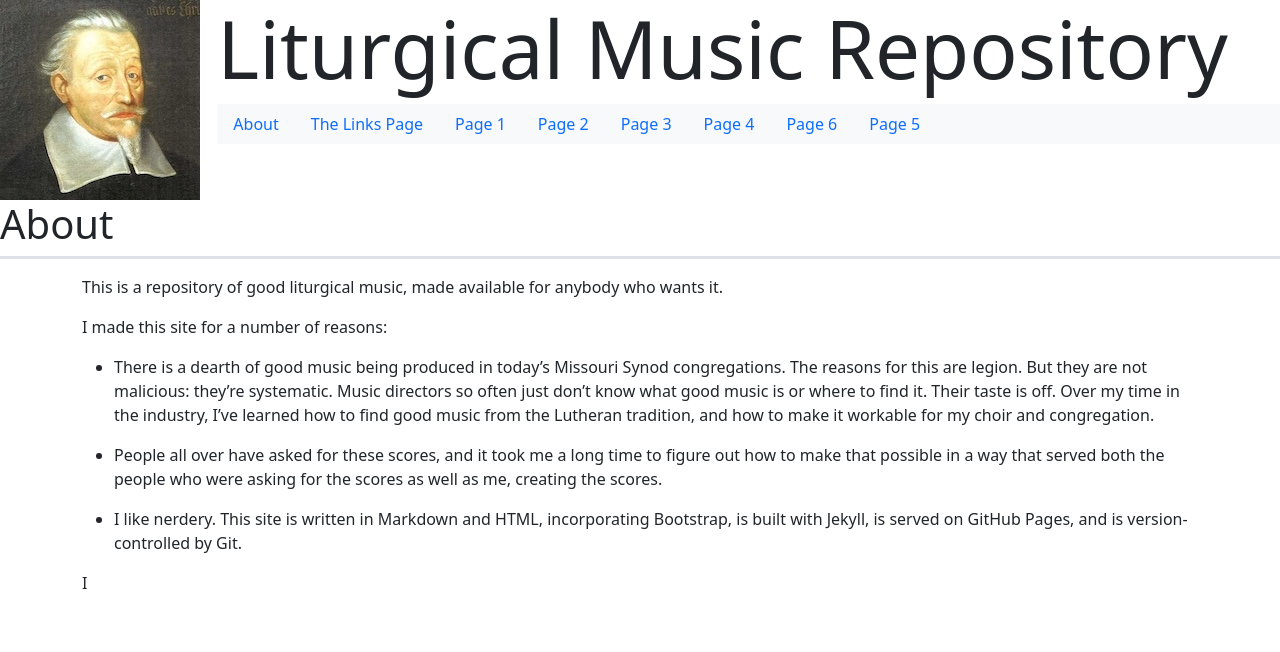
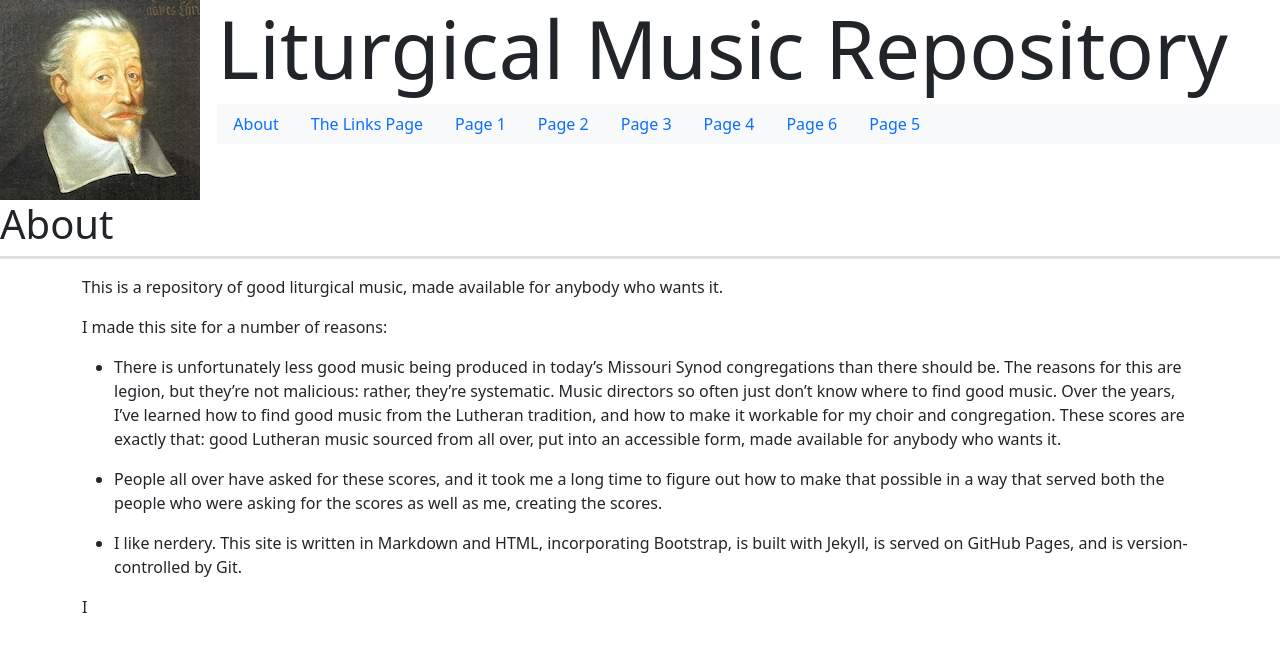
Before and after one commit to coranglais16/liturgical-music, a Jekyll site: the page built from docs/about.md, in a window 1280 px wide. Shown: the top 652 px of the page. Built offline with Jekyll 4.4.1, drawn with Linux system fonts in a browser that asks for light colours; our own code applies the rules of GitHub Pages for plain Markdown files.

Commit message:
rv about.md

```diff
--- a/docs/about.md
+++ b/docs/about.md
@@ -6,7 +6,7 @@ This is a repository of good liturgical music, made available for anybody who wa
 
 I made this site for a number of reasons:
 
-- There is a dearth of good music being produced in today's Missouri Synod congregations. The reasons for this are legion. But they are not malicious: they're systematic. Music directors so often just don't know what good music is or where to find it. Their taste is off. Over my time in the industry, I've learned how to find good music from the Lutheran tradition, and how to make it workable for my choir and congregation.
+- There is unfortunately less good music being produced in today's Missouri Synod congregations than there should be. The reasons for this are legion, but they're not malicious: rather, they're systematic. Music directors so often just don't know where to find good music. Over the years, I've learned how to find good music from the Lutheran tradition, and how to make it workable for my choir and congregation. These scores are exactly that: good Lutheran music sourced from all over, put into an accessible form, made available for anybody who wants it.
 
 - People all over have asked for these scores, and it took me a long time to figure out how to make that possible in a way that served both the people who were asking for the scores as well as me, creating the scores.
 
```
